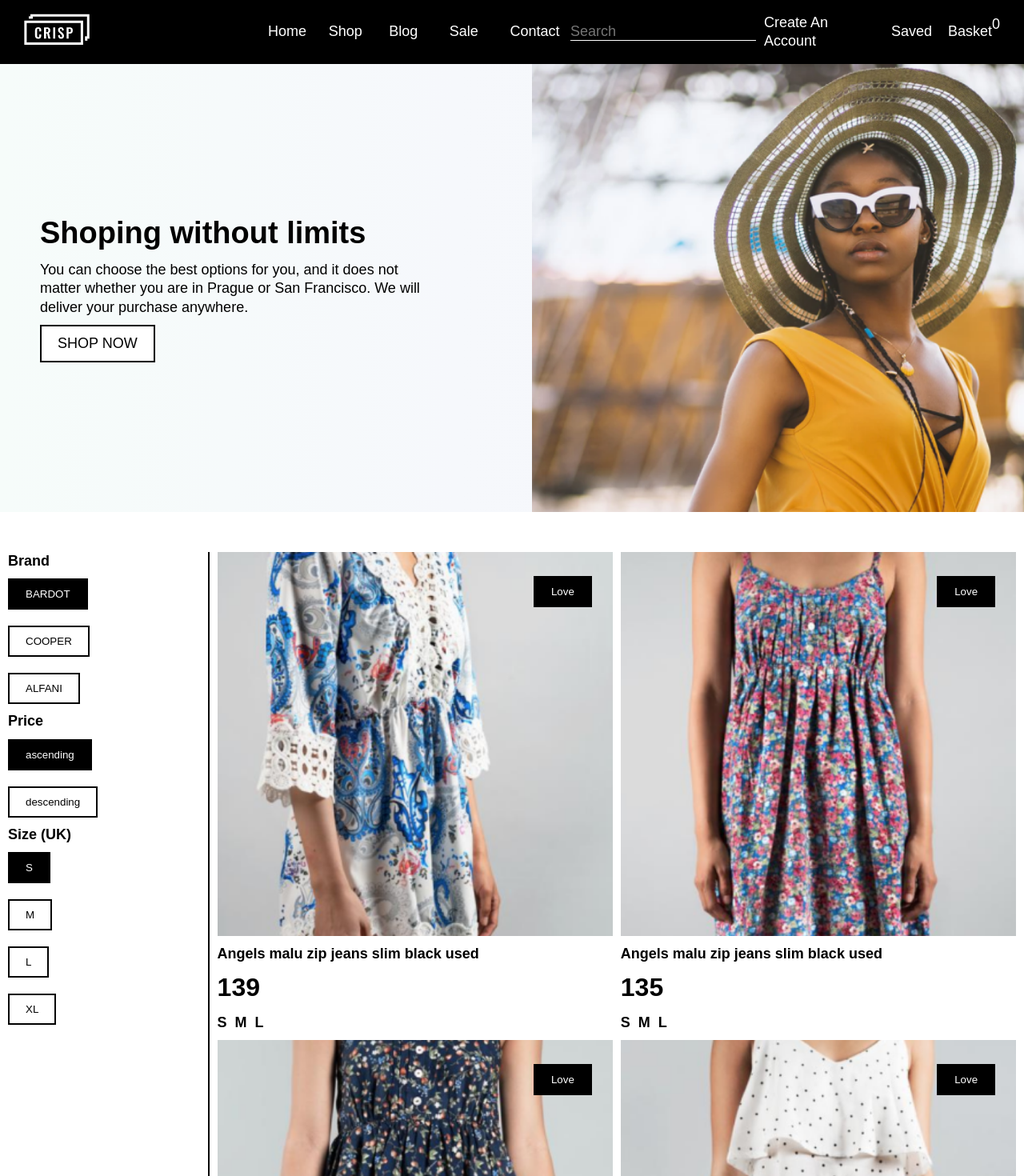
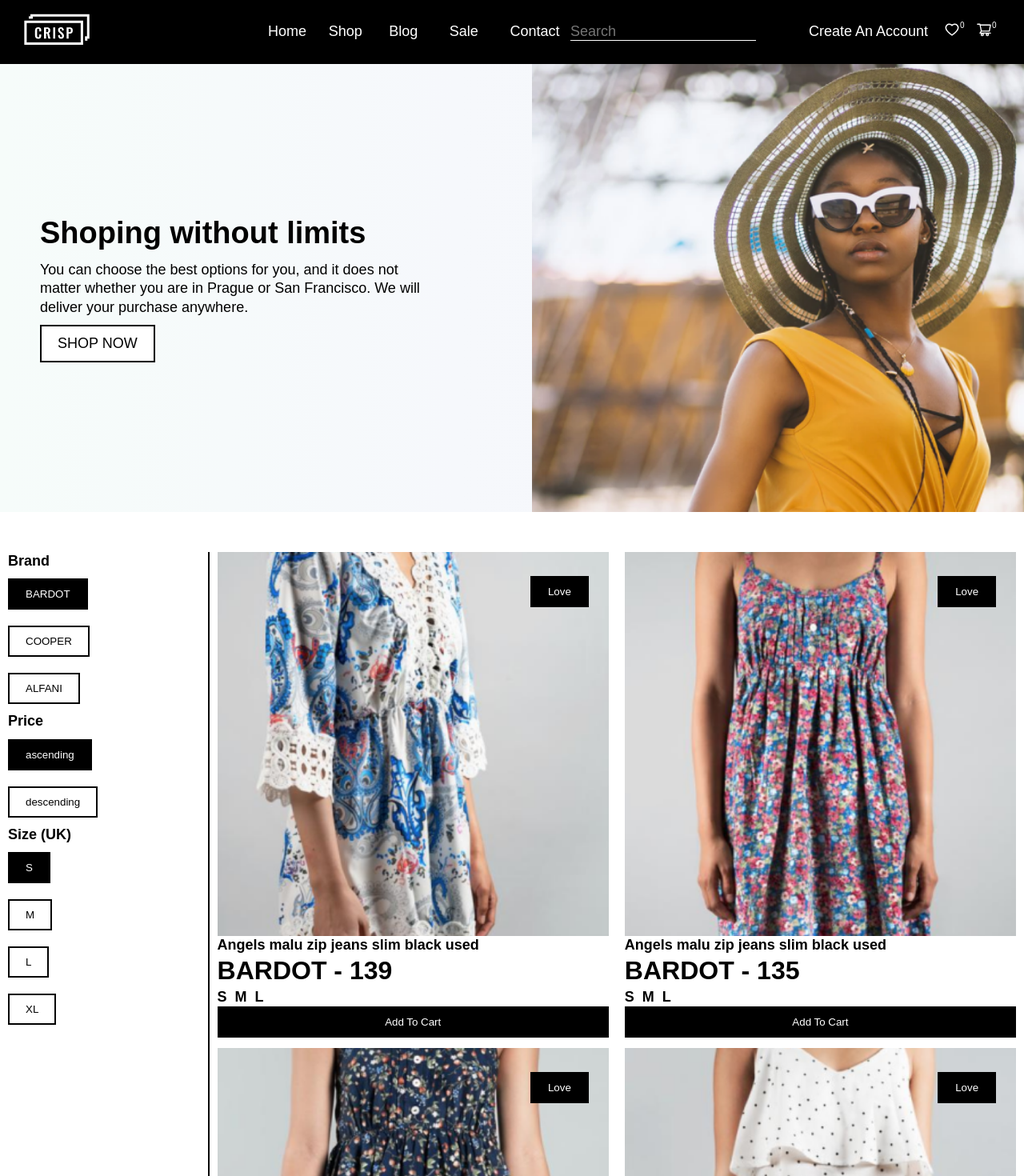
Before and after one commit to pmita/-e-React, a React (Create React App) app: page /shop in a window 1280 px wide. Shown: the top 1470 px of the page at 80% size. Built offline with nearby package versions, Linux system fonts and the light colour scheme.

Commit message:
Feat/Add to cart with redux & refactoring

```diff
--- a/package.json
+++ b/package.json
@@ -38,5 +38,8 @@
       "last 1 firefox version",
       "last 1 safari version"
     ]
+  },
+  "devDependencies": {
+    "react-icons": "^4.3.1"
   }
 }
--- a/src/actions/index.js
+++ b/src/actions/index.js
@@ -27,3 +27,11 @@ export const addToFavourites = (id) => {
         payload : id
     };
 };
+
+// cart actions
+export const addToCart = (id) => {
+    return {
+        type : 'ADD_TO_CART',
+        payload : id
+    };
+};
--- a/src/pages/Shop/component.js
+++ b/src/pages/Shop/component.js
@@ -20,11 +20,8 @@ const ShopPage = () => {
                 title={item.title}
                 price={item.price}
                 brand={item.brand}
-                details={item.details}
-                advantages={item.advantages}
                 sizes={item.sizes}
                 img={item.img}
-                gender={item.gender}
                 id={item.id}
             />
         );
--- a/src/pages/Shop/style.module.scss
+++ b/src/pages/Shop/style.module.scss
@@ -14,7 +14,7 @@
     display:grid;
     grid-template-columns: repeat(auto-fit, minmax(350px, 1fr));
     grid-auto-rows: minmax(550px, 600px);
-    gap: 1rem;
+    gap: 2rem;
 }
 
 .shopProducts_left{
--- a/src/reducers/womenProducts.js
+++ b/src/reducers/womenProducts.js
@@ -5,7 +5,8 @@ import { filterItems } from '../assets/functions/utilFunctions';
 let initialState = {
     products : mockData,
     productsFiltered : mockData,
-    productsFavourites: []
+    productsFavourites: [],
+    cartItems : []
 }
 
 const womenProductsReducer = (state = initialState, action) => {
@@ -23,6 +24,9 @@ const womenProductsReducer = (state = initialState, action) => {
         case 'ADD_TO_FAVOURITES':
             const productsFavouritesUpdated = products.filter(item => item.id === action.payload);
             return {...state, productsFavourites : [...state.productsFavourites, productsFavouritesUpdated[0]]};
+        case 'ADD_TO_CART':
+            const addToCartProducts = products.filter(item => item.id === action.payload);
+            return {...state, cartItems : [...state.cartItems, addToCartProducts[0]]};
         default :
             return {...state};
     }
--- a/src/shared/Navigation/component.js
+++ b/src/shared/Navigation/component.js
@@ -1,20 +1,24 @@
-import React, { useState } from 'react';
+import React, { useState, useCallback } from 'react';
 import { useSelector } from 'react-redux'; //import our state from redux
 import './style.scss';
 import logo from '../../assets/images/crispLogo.png'; // import our assets
+import { AiOutlineHeart, AiOutlineShoppingCart } from 'react-icons/ai';
+// import { IoCartOutline } from 'react-icons/fa';
 import { Link } from 'react-router-dom';
 
 const Navigation = () => {
-    // define our state
+    // STATE & VARIABLES
     const [searchInpuy, setSearchInput] = useState('');
+    const itemsInCart = useSelector(state => state.womenProducts.cartItems);
     const productsFavourites = useSelector(state => state.womenProducts.productsFavourites);
 
-    // define our useEffect actions
-    const changeTextHandler = (e) => {
+    // EVENT HANDLERS
+    const changeTextHandler = useCallback((e) => {
         setSearchInput(e.target.value);
-    }
+    }, []);
+
     return(
-        <nav className='navigationSection'>
+        <nav>
             <Link to='/'>
                 <img id='logo' src={logo} alt='Crisp brand logo, white logo dark background' />
             </Link>
@@ -38,14 +42,19 @@ const Navigation = () => {
                     <Link to='/'>Create An Account</Link>
                 </li>
                 <li>
-                    <Link to='/'>Saved</Link>
+                    <Link
+                        className='nav_absolute'
+                        to='/'
+                    >
+                        <AiOutlineHeart /> <span>{productsFavourites.length}</span>
+                    </Link>
                 </li>
                 <li>
                     <Link
-                        className='basketItems'
+                        className='nav_absolute'
                         to='/'
                     >
-                        Basket <span>{productsFavourites.length}</span>
+                        <AiOutlineShoppingCart /> <span>{itemsInCart.length}</span>
                     </Link>
                 </li>
             </ul>
--- a/src/shared/Navigation/style.scss
+++ b/src/shared/Navigation/style.scss
@@ -2,7 +2,7 @@
 @import '../../assets/styles/global';
 @import '../../assets/styles/mixins';
 
-.navigationSection{
+nav{
     min-height: 10vh;
     width: 100%;
     background: $black;
@@ -26,17 +26,21 @@
         &:hover{
             opacity: 0.5;
         }
+        svg{
+            font-size: 20px;
+        }
     }
     li{
         padding: 0 1rem;
     }
 }
 
-.basketItems{
+.nav_absolute{
     position: relative;
     span{
+        font-size: 10px;
         position: absolute;
-        top: -50%;
+        top: -30%;
         left: 100%;
     }
 }
@@ -54,7 +58,7 @@
 }
 
 @media only screen and (max-width: 768px){
-    .navigation-section{
+    nav{
         padding: 0 1rem;
         @include flex(row, space-between, center);
     }
--- a/src/shared/ProductItem/component.js
+++ b/src/shared/ProductItem/component.js
@@ -1,30 +1,28 @@
-import React from 'react';
+import React, { useCallback } from 'react';
 import { useDispatch } from 'react-redux';
-import { addToFavourites } from '../../actions';
+import { addToFavourites, addToCart } from '../../actions';
 import './style.scss';
 
 const ProductItem = ({
-    key,
     title,
     price,
     brand,
-    details,
-    advantages,
     sizes,
     img,
-    gender,
     id
 }) => {
+    // redux
+    const dispatch = useDispatch();// dispatch for redux actions
 
-    // state from redux
-    // const productsFavourites = useSelector(state => state.womenProducts.productsFavourites);
-    const dispatch = useDispatch();
+    // Our event handlers
+    const addToFavouritesHandler = useCallback(() => dispatch(addToFavourites(id)), [dispatch, id]);
+    const addToCartHandler = useCallback(() => dispatch(addToCart(id)), [dispatch, id]);
 
     return(
         <div className='productItem_section'>
             <img src={img} alt='product images' />
             <h4>{title}</h4>
-            <h2>{price}</h2>
+            <h2>{brand} - {price}</h2>
             <ul className='productItem_sizes'>
                 {sizes.map((item,index) => {
                     return(
@@ -33,9 +31,16 @@ const ProductItem = ({
                 })}
             </ul>
             <button
-                onClick={() => dispatch(addToFavourites(id))}
+                className='btn btn_favourites'
+                onClick={addToFavouritesHandler}
             >
                 Love
+            </button>
+            <button
+                className='btn'
+                onClick={addToCartHandler}
+            >
+                Add To Cart
             </button>
         </div>
     );
--- a/src/shared/ProductItem/style.scss
+++ b/src/shared/ProductItem/style.scss
@@ -5,7 +5,7 @@
 .productItem_section{
     width: 100%;
     height: 100%;
-    @include flex(column, space-between, flex-start);
+    @include flex(column, space-between, stretch);
     position: relative;
     img{
         height: 80%;
@@ -19,10 +19,7 @@
             font-weight: 800;
         }
     }
-    button{
-        position: absolute;
-        top: 5%;
-        left: 80%;
+    .btn{
         padding: 1rem 2rem;
         border: 2px solid $black;
         background: $black;
@@ -34,4 +31,9 @@
             color: $black;
         }
     }
+    .btn_favourites{
+        position: absolute;
+        top: 5%;
+        left: 80%;
+    }
 }
```
Also changed, not shown: 1 other file (tests, documents, lock files or other folders).
